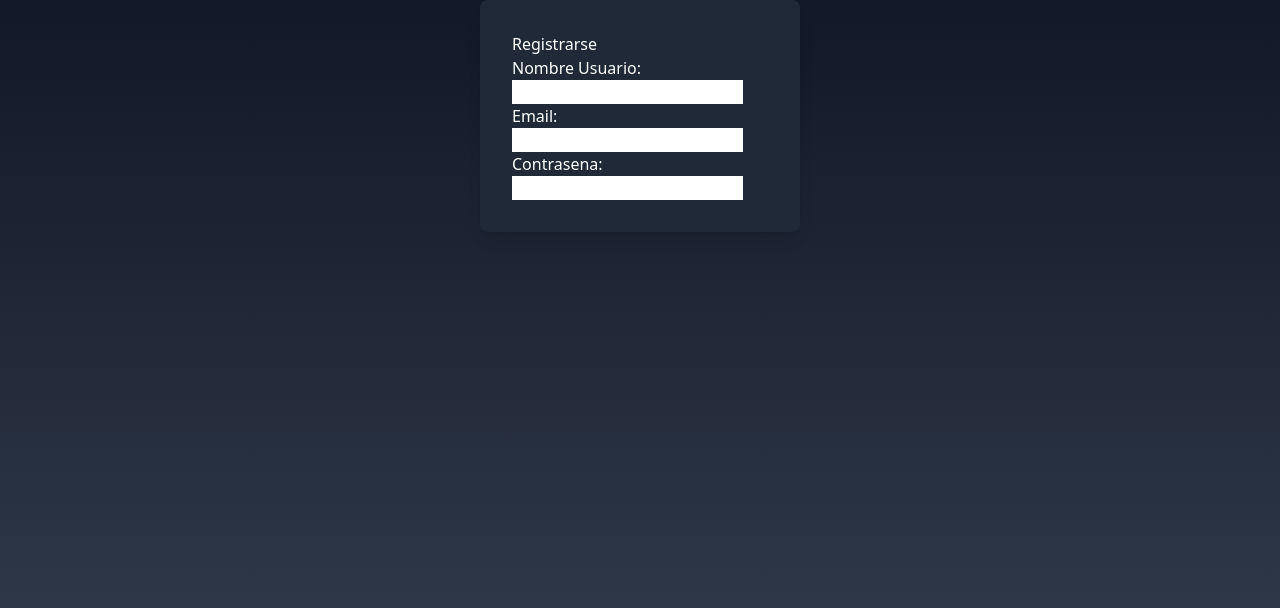
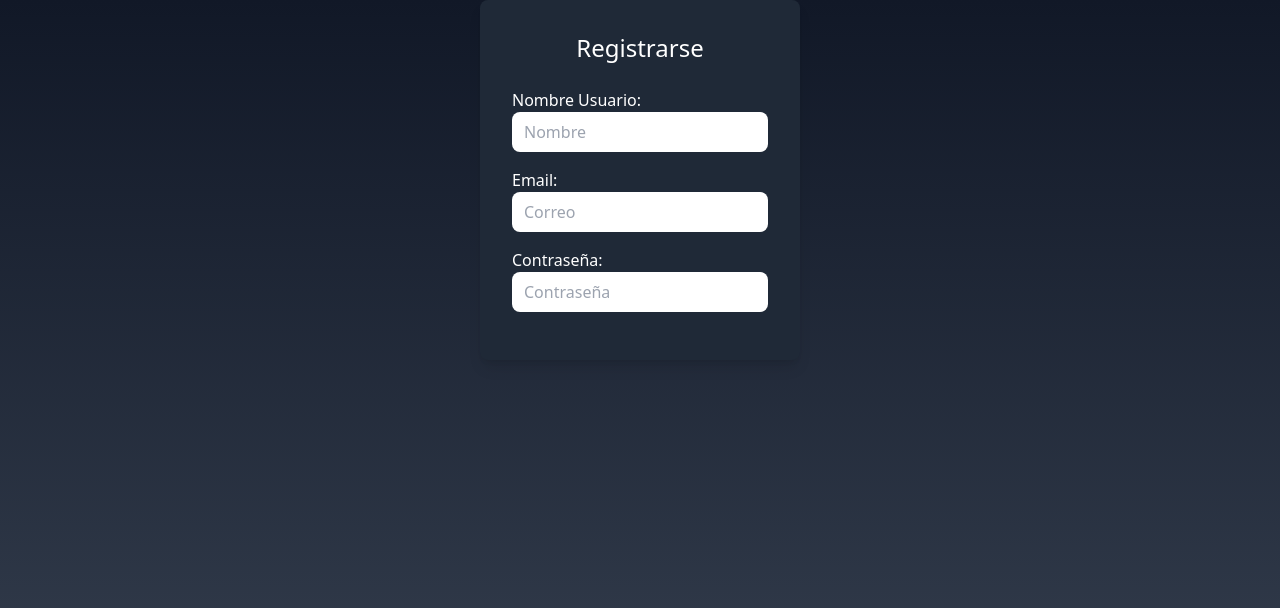
Before and after one commit to LuvazAng/hackmorelos-front, a React (Create React App) app: page /register in a window 1280 px wide. Shown: the top 608 px of the page. Built offline with nearby package versions, Linux system fonts and the light colour scheme.

Commit message:
Cambios al register

```diff
--- a/src/Register.js
+++ b/src/Register.js
@@ -3,22 +3,41 @@ function Register() {
   return (
     <div className="min-h-screen flex items-start justify-center bg-gradient-to-b from-gray-900 to-gray-700">
       <div className="bg-gray-800 p-8 rounded-lg shadow-lg text-white w-80">
-        <h2>Registrarse</h2>
+        <h2 className="text-2xl mb-6 text-center">Registrarse</h2>
         <form method="POST" className="text-white">
-          <label htmlFor="name">
+          <div className="mb-4">
+            <label className="block mb-2" htmlFor="name">
             Nombre Usuario:
-            <input type="text" id="name" />
+            <input
+            type="text"
+            id="name"
+            className="w-full px-3 py-2 rounded-lg text-gray-900"
+            placeholder="Nombre"/>
           </label>
+          </div>
 
-          <label htmlFor="email">
+          <div className="mb-4">
+            <label className="block mb-2" htmlFor="email">
             Email:
-            <input type="text" id="email" />
+            <input
+            type="text"
+            id="email"
+            className="w-full px-3 py-2 rounded-lg text-gray-900"
+            placeholder="Correo" />
           </label>
+          </div>
 
-          <label htmlFor="password">
-            Contrasena:
-            <input type="text" id="password" />
+          <div className="mb-4">
+          <label className="block mb-2" htmlFor="password">
+            Contraseña:
+            <input
+            type="text"
+            id="password"
+            className="w-full px-3 py-2 rounded-lg text-gray-900"
+            placeholder="Contraseña"/>
           </label>
+          </div>
+
         </form>
       </div>
     </div>
```
